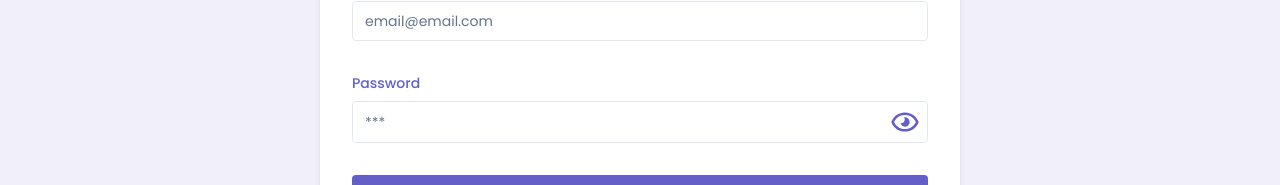
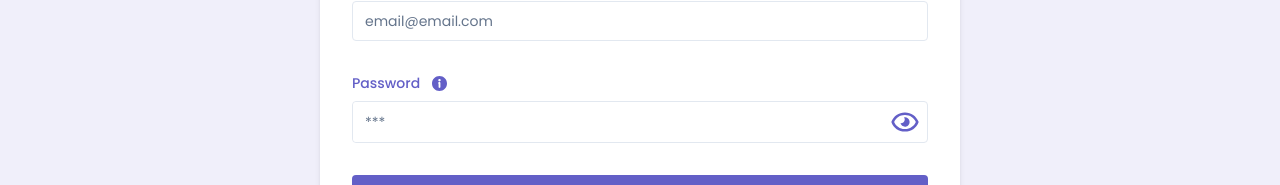
Before and after one commit to thalya-codes/kanban-task-management, a React (Vite) app in the folder front-end/: page /register in a window 1280 px wide. Shown: the part 416-601 px from the top of the page. Built offline with nearby package versions, Linux system fonts and the light colour scheme.

Commit message:
feat(front-end): adiciona helper no campo password

```diff
--- a/front-end/src/components/project/Form/FormPasswordField.tsx
+++ b/front-end/src/components/project/Form/FormPasswordField.tsx
@@ -1,7 +1,8 @@
 import { ForwardRefExoticComponent, forwardRef } from 'react';
-import { Input, FieldContainer } from '@/components/project';
+import { Input, Typography } from '@/components/project';
+import { Tooltip } from '@/components/library/Tooltip';
 import { useTogglePasswordType } from '@/hooks/useTogglePasswordType';
-import { OpenEye, HideEye } from '@/assets';
+import { OpenEye, HideEye, InfoMark } from '@/assets';
 import { IFormPasswordFieldProps } from './interface';
 
 export const FormPasswordField: ForwardRefExoticComponent<IFormPasswordFieldProps> =
@@ -9,12 +10,34 @@ export const FormPasswordField: ForwardRefExoticComponent<IFormPasswordFieldProp
     const { passwordType, togglePasswordType } = useTogglePasswordType();
 
     return (
-      <FieldContainer
-        htmlFor='password'
-        color='black'
-        text='Password'
-        className='text-primary-purple'
-      >
+      <div className='flex flex-col gap-2'>
+        <div className='flex gap-3 items-center w-full'>
+          <Typography
+            as='label'
+            size='sm'
+            htmlFor='password'
+            className='text-primary-purple'
+          >
+            Password
+          </Typography>
+
+          <Tooltip.Provider>
+            <Tooltip.Root>
+              <Tooltip.Trigger asChild>
+                <span>
+                  <InfoMark />
+                </span>
+              </Tooltip.Trigger>
+              <Tooltip.Content side='left'>
+                <p>
+                  The password must be have contain uppercase e lowercase
+                  letters, numbers, special character and at least 8 characters.
+                </p>
+              </Tooltip.Content>
+            </Tooltip.Root>
+          </Tooltip.Provider>
+        </div>
+
         <Input.Root>
           <Input.Field
             id='password'
@@ -38,6 +61,6 @@ export const FormPasswordField: ForwardRefExoticComponent<IFormPasswordFieldProp
           </button>
         </Input.Root>
         {errorMsg && <Input.ErrorMsg message={errorMsg} />}
-      </FieldContainer>
+      </div>
     );
   });
```
